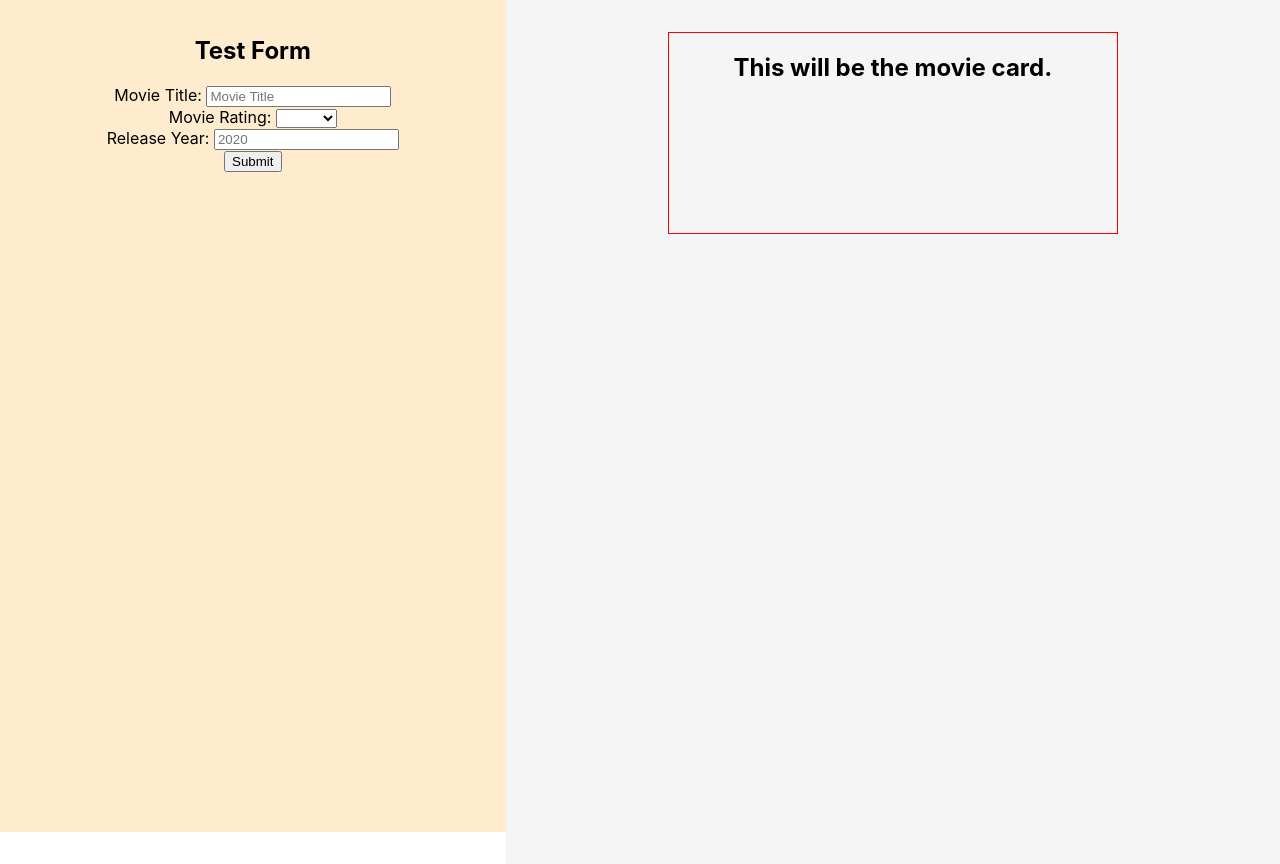
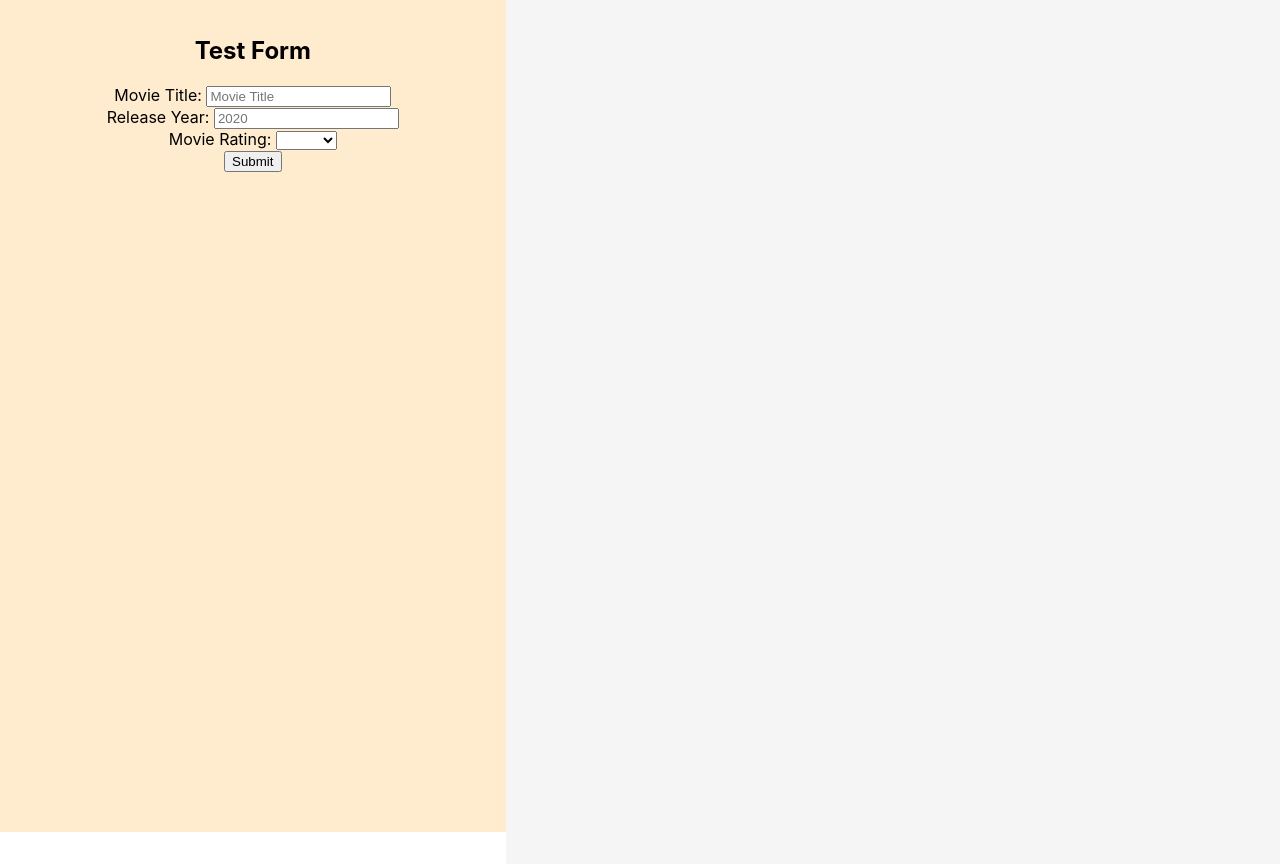
Before and after one commit to ericrees9/techniphi, a React (Create React App) app: page / in a window 1280 px wide. Built offline with nearby package versions, Linux system fonts and the light colour scheme.

Commit message:
Building initial state into form.

```diff
--- a/src/App.js
+++ b/src/App.js
@@ -1,24 +1,32 @@
-import React from 'react';
+import React, {useState} from 'react';
 import './App.css';
 import { Form, Field } from 'react-final-form'
 import MovieCard from './components/MovieCard/MovieCard';
 
-const onSubmit = (values) => {
-  console.log(`${JSON.stringify(values, 0, 2)}`);
-}
+function App() {
+  const [movies, setMovies] = useState([]);
 
-function App() {
+  const onSubmit = (values) => {
+    // console.log(`${JSON.stringify(values)}`);
+    movies.push(values);
+    console.log(movies);
+  }
+
   return (
     <div className="App">
       <div className="formDiv">
         <Form
           onSubmit={onSubmit}
-          render={({ handleSubmit, values }) => (
+          render={({ handleSubmit, form, values }) => (
             <form onSubmit={handleSubmit}>
             <h2>Test Form</h2>
             <div>
               <label>Movie Title: </label>
-              <Field name="Movie Title" component="input" placeholder="Movie Title" />
+              <Field name="movieTitle" component="input" placeholder="Movie Title" />
+            </div>
+            <div>
+              <label>Release Year: </label>
+              <Field name="movieYear" component="input" placeholder="2020" />
             </div>
             <div>
               <label>Movie Rating: </label>
@@ -30,18 +38,22 @@ function App() {
                 <option>R</option>
               </Field>
             </div>
-            <div>
-              <label>Release Year: </label>
-              <Field name="Movie Year" component="input" placeholder="2020" />
-            </div>
 
-            <button type="submit">Submit</button>
+            <button
+              type="submit"
+            >
+              Submit
+            </button>
             </form>
           )}
         />
       </div>
       <div className="dataDiv">
-        <MovieCard />
+        {movies.map((movie, index) => {
+          return(
+            <MovieCard movieData={movie}/>
+          )
+        })}
       </div>
     </div>
   );
--- a/src/components/MovieCard/MovieCard.js
+++ b/src/components/MovieCard/MovieCard.js
@@ -1,10 +1,11 @@
 import React from 'react';
 import '../MovieCard/MovieCard.css';
 
-function MovieCard () {
+function MovieCard (props) {
+    console.log(props);
     return(
         <div className="cardBox">
-            <h2>This will be the movie card.</h2>
+            <h2>Test</h2>
         </div>
     );
 }
```
